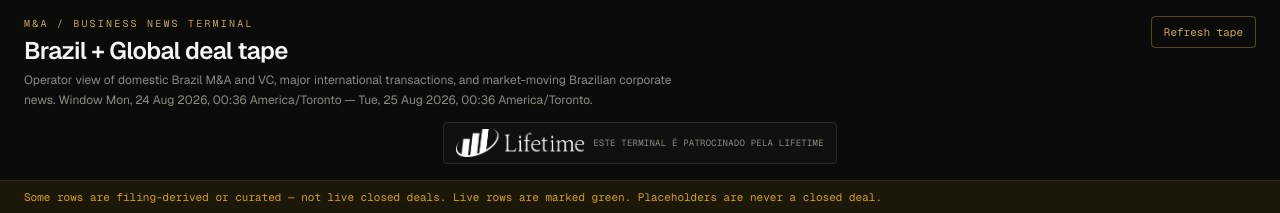
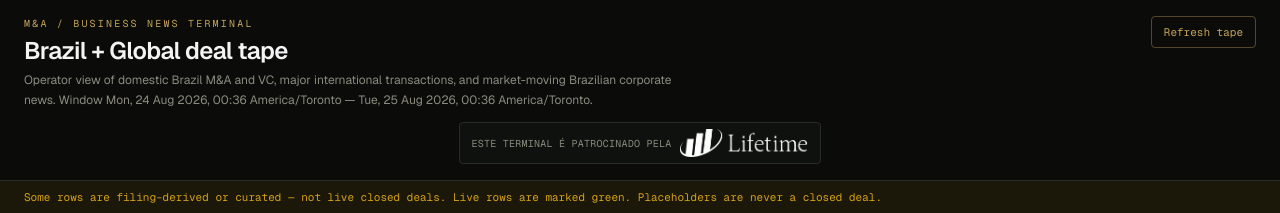
Before and after one commit to victorshelton-web/ibbrazil-ai, a Next.js app: page / in a window 1280 px wide. Shown: the top 213 px of the page. Built offline with nearby package versions, Linux system fonts and the light colour scheme; no server answers.

Commit message:
Show sponsor copy then Lifetime logo

```diff
--- a/src/app/page.tsx
+++ b/src/app/page.tsx
@@ -68,7 +68,7 @@ export default async function Home() {
             <RefreshTape />
           </div>
           <div className="flex w-full justify-center">
-            <LifetimeSponsor compact />
+            <LifetimeSponsor />
           </div>
         </div>
       </header>
--- a/src/components/LifetimeSponsor.tsx
+++ b/src/components/LifetimeSponsor.tsx
@@ -1,17 +1,16 @@
 import Image from "next/image";
 
-type Props = {
-  compact?: boolean;
-};
-
-export function LifetimeSponsor({ compact = false }: Props) {
+export function LifetimeSponsor() {
   return (
     <a
       href="https://lftm.com.br"
       target="_blank"
       rel="noopener noreferrer"
-      className="group inline-flex items-center gap-2 rounded-sm border border-border bg-card/60 px-3 py-1.5 text-left no-underline hover:border-[color:var(--gold)]/40 focus-visible:outline-none focus-visible:ring-2 focus-visible:ring-[color:var(--gold)]"
+      className="group inline-flex items-center gap-2 rounded-sm border border-border bg-card/60 px-3 py-1.5 no-underline hover:border-[color:var(--gold)]/40 focus-visible:outline-none focus-visible:ring-2 focus-visible:ring-[color:var(--gold)]"
     >
+      <span className="font-mono text-[10px] tracking-wide text-muted-foreground uppercase group-hover:text-zinc-200">
+        Este terminal é patrocinado pela
+      </span>
       <Image
         src="/lifetime-logo.png"
         alt="Lifetime"
@@ -19,13 +18,6 @@ export function LifetimeSponsor({ compact = false }: Props) {
         height={237}
         className="h-6 w-auto shrink-0 object-contain md:h-7"
       />
-      <span
-        className={`leading-snug text-muted-foreground group-hover:text-zinc-200 ${
-          compact ? "font-mono text-[9px] tracking-wide uppercase" : "text-[10px]"
-        }`}
-      >
-        Este terminal é patrocinado pela Lifetime
-      </span>
     </a>
   );
 }
```
